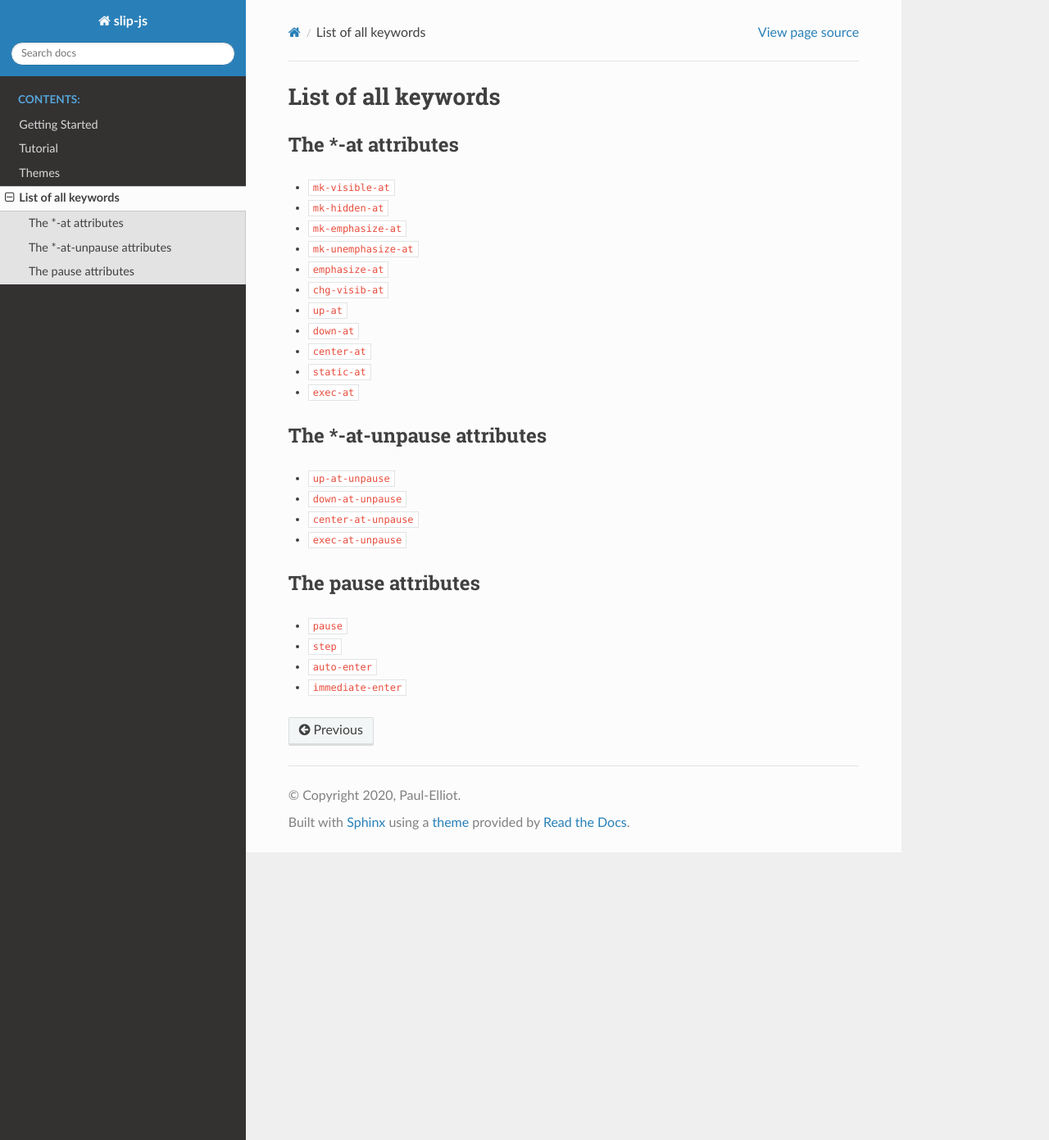
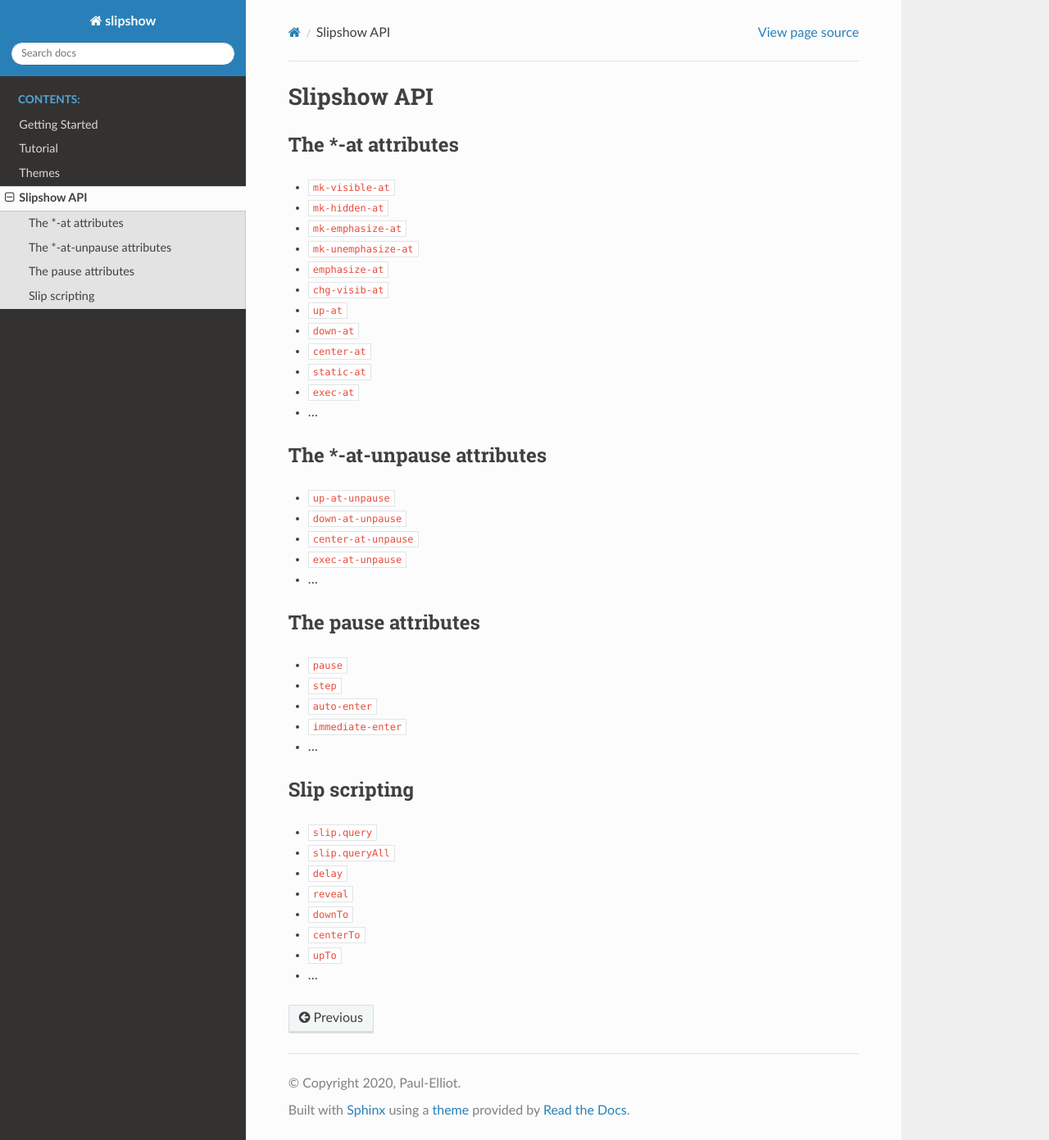
Before and after one commit to panglesd/slipshow, a Sphinx documentation site: the page built from docs/listAttributes.rst, in a window 1280 px wide and 1391 px high. Shown: the whole window at 82% size. Built offline with Sphinx 7.4.7 and the Read the Docs theme 2.0.0, drawn with Linux system fonts in a browser that asks for light colours.

Commit message:
slip-js to slipshow and attribute to API and slip scripting

```diff
--- a/docs/conf.py
+++ b/docs/conf.py
@@ -17,7 +17,7 @@
 
 # -- Project information -----------------------------------------------------
 
-project = 'slip-js'
+project = 'slipshow'
 copyright = '2020, Paul-Elliot'
 author = 'Paul-Elliot'
 
--- a/docs/index.rst
+++ b/docs/index.rst
@@ -3,8 +3,8 @@
    You can adapt this file completely to your liking, but it should at least
    contain the root `toctree` directive.
 
-Welcome to slip-js's documentation!
-===================================
+Welcome to slipshow's documentation!
+====================================
 
 Slip is an engine for displaying an enhanced version of slides, called slips. You will write ``html`` files and display the slipshow in a browser. We advise you to start by reading the tutorial.
 
--- a/docs/listAttributes.rst
+++ b/docs/listAttributes.rst
@@ -1,6 +1,6 @@
 .. _listAttributes:
 
-List of all keywords
+Slipshow API
 ====================
 
 The \*-at attributes
@@ -17,6 +17,7 @@ The \*-at attributes
 * ``center-at``
 * ``static-at``
 * ``exec-at``
+* ...
 
 The \*-at-unpause attributes
 -----------------------------
@@ -25,6 +26,7 @@ The \*-at-unpause attributes
 * ``down-at-unpause``
 * ``center-at-unpause``
 * ``exec-at-unpause``
+* ...
 
 The pause attributes
 ---------------------------
@@ -33,3 +35,16 @@ The pause attributes
 * ``step``
 * ``auto-enter``
 * ``immediate-enter``
+* ...
+
+Slip scripting
+---------------------------
+
+* ``slip.query``
+* ``slip.queryAll``
+* ``delay``
+* ``reveal``
+* ``downTo``
+* ``centerTo``
+* ``upTo``
+* ...
--- a/docs/tutorial.rst
+++ b/docs/tutorial.rst
@@ -3,7 +3,7 @@
 Tutorial
 ========
 
-Slip.js is a library for displaying slips. A presentation is just an ``html`` file. You do not need much knowledge on either ``html`` nor ``css`` and ``javascript`` to create slip presentations, but it allows any customization of your slips.
+Slipshow.js is a library for displaying slips. A presentation is just an ``html`` file. You do not need much knowledge on either ``html`` nor ``css`` and ``javascript`` to create slip presentations, but it allows any customization of your slips.
 
 In this tutorial, you will create your first slip presentation. It is entirely self-contained but you should take a look at :ref:`getting-started` to know the different ways of creating a minimal file and starting a project. The first part is about the creation of simple presentation, following the usual concept of slides. The second part explains more advanced concepts on what makes slips different from other slideshow frameworks.
 
```
